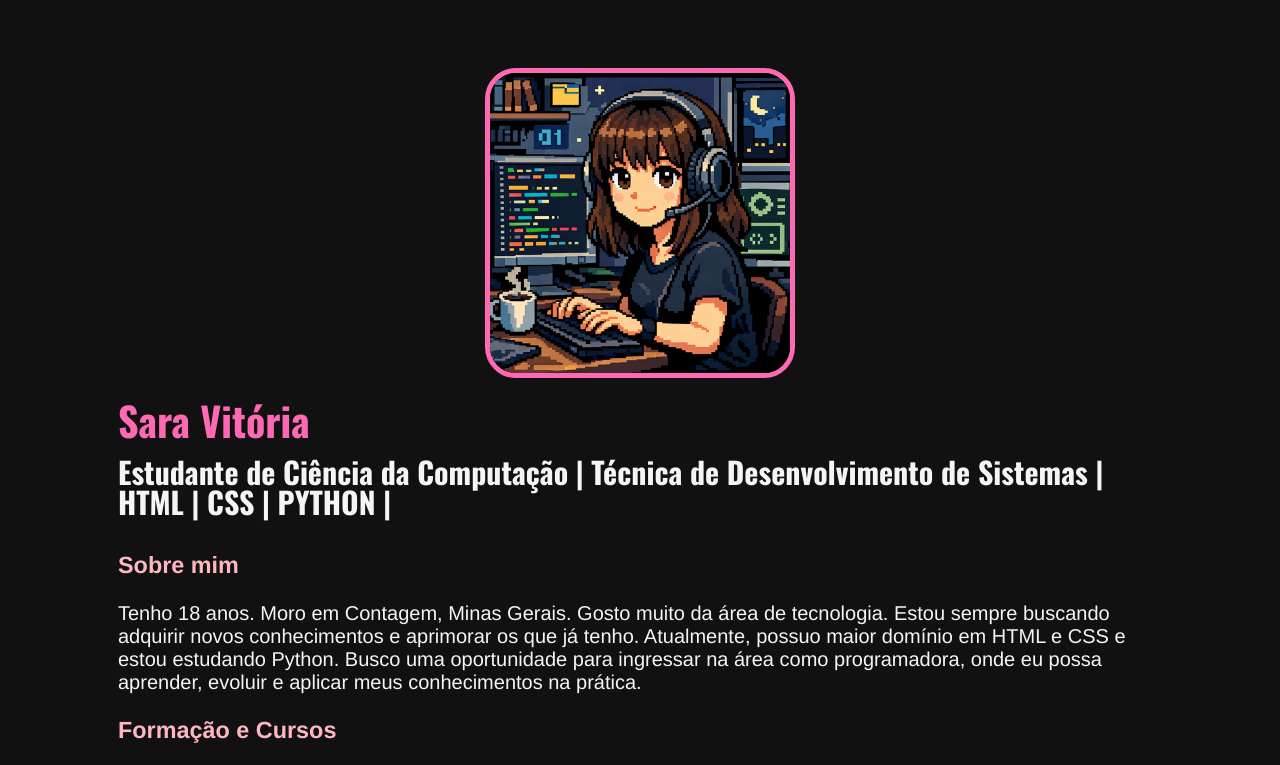
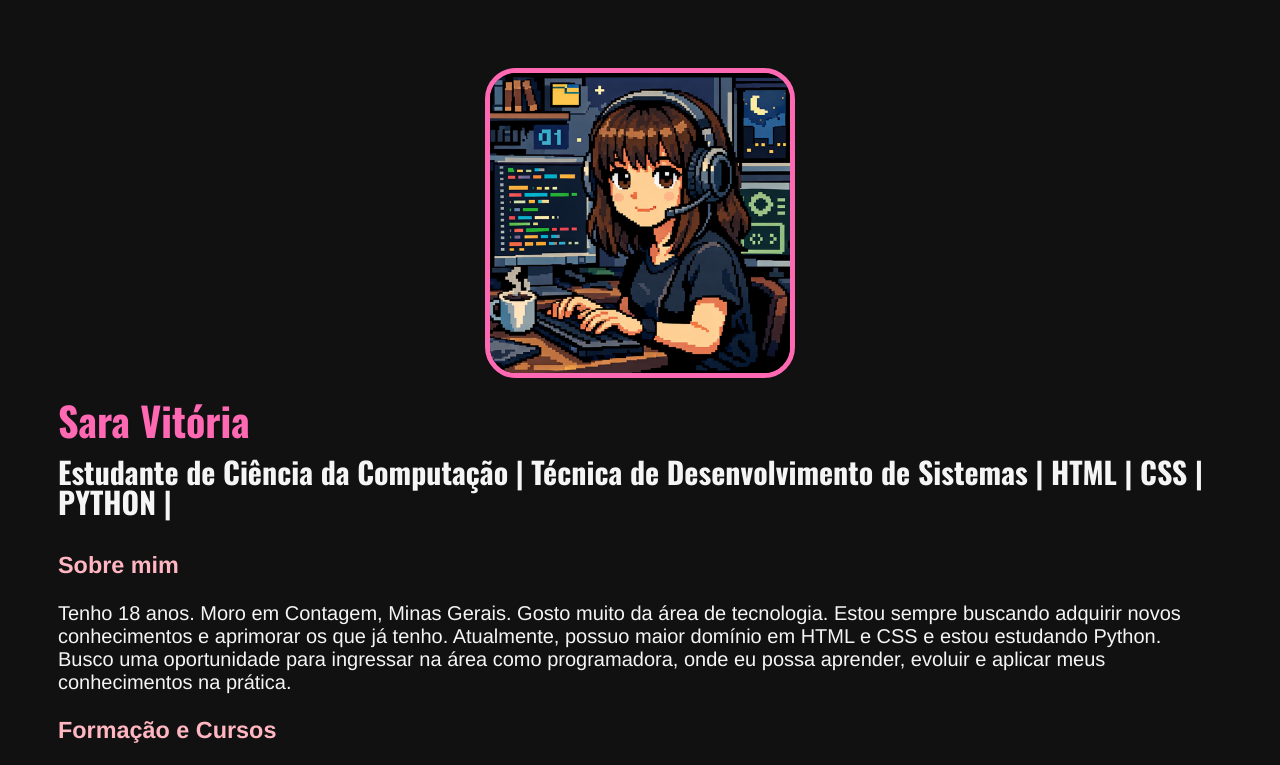
Before and after one commit to saravitoriaoliveirao/Curriculo2.0, a plain HTML site: page index.html in a window 1280 px wide. Shown: the top 765 px of the page. Drawn offline with nearby package versions, Linux system fonts and the light colour scheme.

Commit message:
aaaaaaaa

```diff
--- a/CSS/index.css
+++ b/CSS/index.css
@@ -69,8 +69,6 @@ footer p{
 
 .container{
     padding: 0px 50px;
-    padding-left: 110px;
-    padding-right: 110px;
 }
 
 nav a:hover{
```
